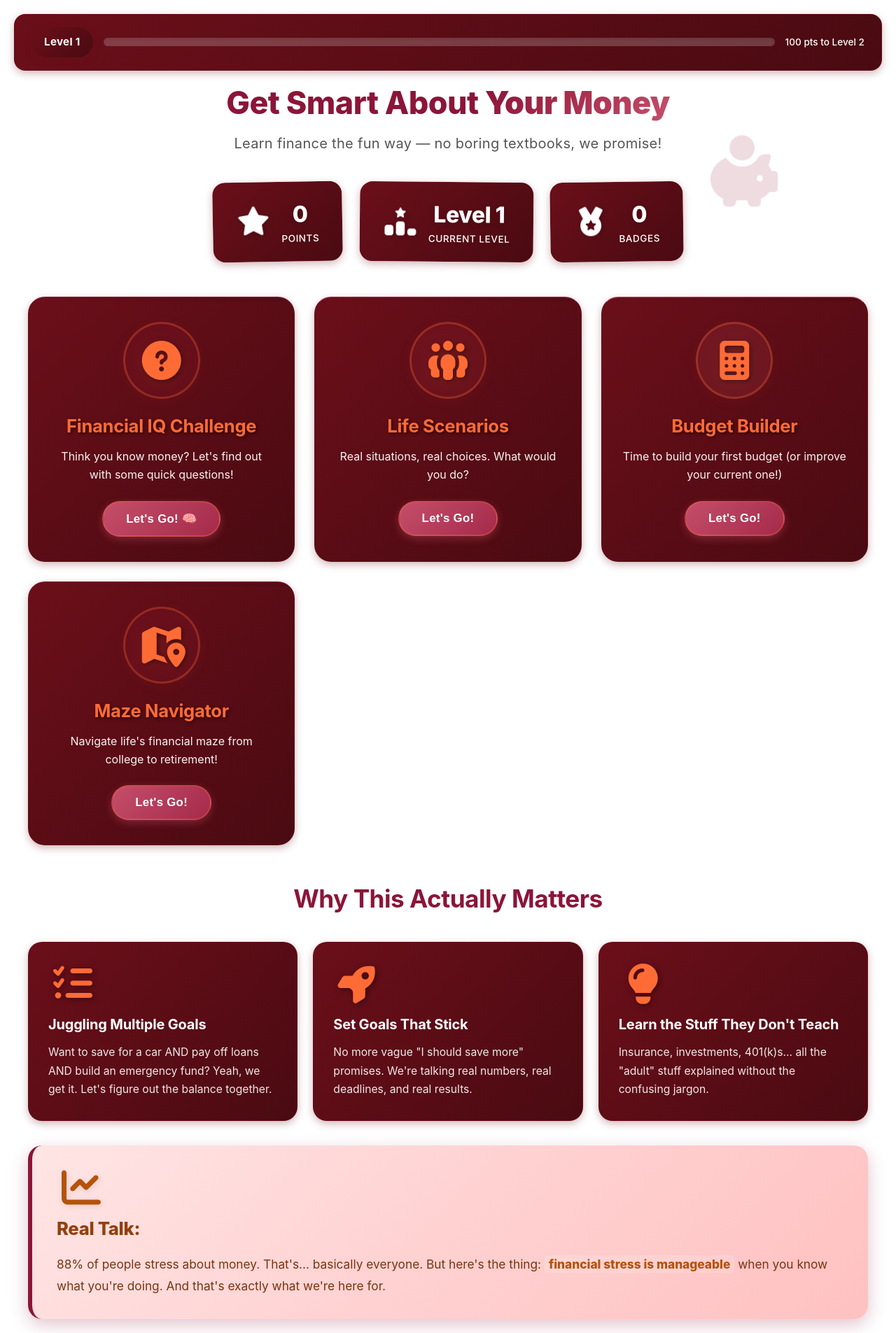
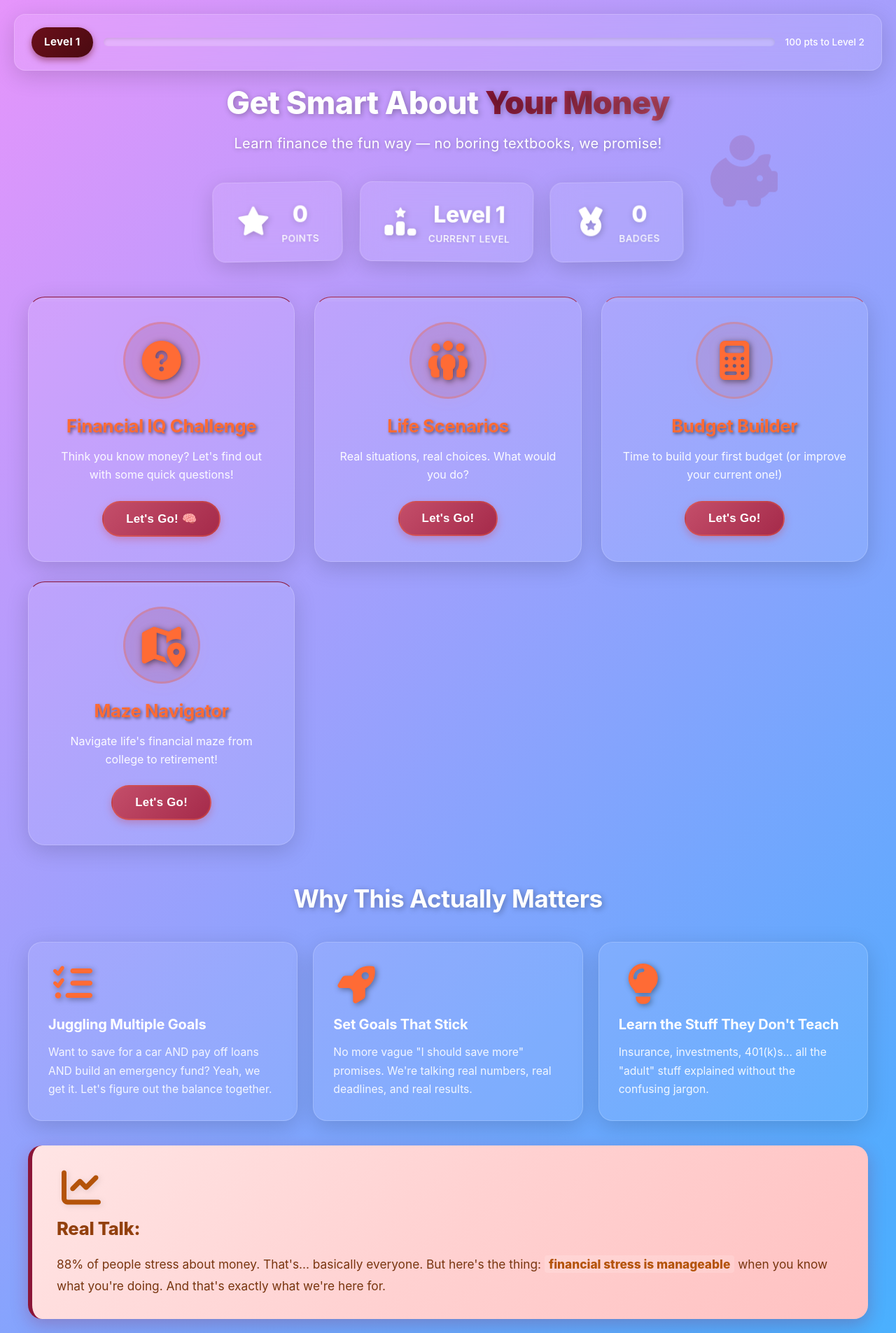
Before and after one commit to mohnish-dev/bulldawg_hackers, a React (Vite) app: page / in a window 1280 px wide. Shown: the whole page at 70% size. Built offline with nearby package versions, Linux system fonts and the light colour scheme.

Commit message:
Add vibrant gradient background with glassy card effects similar to original design

```diff
--- a/src/components/FinancialWellness/FinancialWellness.css
+++ b/src/components/FinancialWellness/FinancialWellness.css
@@ -1,11 +1,18 @@
 /* Financial Wellness Main Container */
 .financial-wellness-container {
   min-height: 100vh;
-  background: #ffffff;
+  background: linear-gradient(135deg, #667eea 0%, #764ba2 25%, #f093fb 50%, #4facfe 75%, #00f2fe 100%);
+  background-size: 400% 400%;
+  animation: gradientShift 15s ease infinite;
   padding: 20px;
   font-family: -apple-system, BlinkMacSystemFont, 'Segoe UI', 'Roboto', 'Oxygen', 'Ubuntu', 'Cantarell', sans-serif;
   position: relative;
   overflow-x: hidden;
+}
+
+@keyframes gradientShift {
+  0%, 100% { background-position: 0% 50%; }
+  50% { background-position: 100% 50%; }
 }
 
 /* Floating icon animation */
@@ -30,12 +37,14 @@
 
 /* Progress Tracker */
 .progress-tracker {
-  background: linear-gradient(135deg, #6b0f1a 0%, #4a0a11 100%);
+  background: rgba(255, 255, 255, 0.08);
+  backdrop-filter: blur(20px);
+  -webkit-backdrop-filter: blur(20px);
   border-radius: 16px;
   padding: 18px 24px;
   margin-bottom: 20px;
-  box-shadow: 0 4px 12px rgba(107, 15, 26, 0.3);
-  border: 1px solid rgba(107, 15, 26, 0.5);
+  box-shadow: 0 8px 32px rgba(0, 0, 0, 0.15);
+  border: 1px solid rgba(255, 255, 255, 0.18);
 }
 
 .tracker-content {
@@ -121,10 +130,10 @@
   font-size: 2.8rem;
   font-weight: 800;
   margin-bottom: 15px;
-  color: #8B1538;
+  color: #ffffff;
   line-height: 1.2;
   letter-spacing: -0.5px;
-  text-shadow: none;
+  text-shadow: 2px 2px 8px rgba(0, 0, 0, 0.3);
 }
 
 .gradient-text {
@@ -138,10 +147,11 @@
 
 .subtitle {
   font-size: 1.25rem;
-  color: #555555;
+  color: #ffffff;
   margin-bottom: 30px;
   font-weight: 400;
   letter-spacing: 0.3px;
+  text-shadow: 1px 1px 6px rgba(0, 0, 0, 0.3);
 }
 
 .stats-bar {
@@ -153,15 +163,17 @@
 }
 
 .stat-item {
-  background: linear-gradient(135deg, #6b0f1a 0%, #4a0a11 100%);
+  background: rgba(255, 255, 255, 0.08);
+  backdrop-filter: blur(20px);
+  -webkit-backdrop-filter: blur(20px);
   padding: 22px 32px;
   border-radius: 18px;
   display: flex;
   align-items: center;
   gap: 15px;
-  box-shadow: 0 4px 12px rgba(107, 15, 26, 0.3);
+  box-shadow: 0 8px 32px rgba(0, 0, 0, 0.15);
   transition: all 0.3s cubic-bezier(0.4, 0, 0.2, 1);
-  border: 1px solid rgba(107, 15, 26, 0.5);
+  border: 1px solid rgba(255, 255, 255, 0.18);
 }
 
 .stat-item-1 {
@@ -226,17 +238,19 @@
 }
 
 .module-card {
-  background: linear-gradient(135deg, #6b0f1a 0%, #4a0a11 100%);
+  background: rgba(255, 255, 255, 0.08);
+  backdrop-filter: blur(20px);
+  -webkit-backdrop-filter: blur(20px);
   border-radius: 24px;
   padding: 35px 30px;
   text-align: center;
   transition: all 0.4s cubic-bezier(0.4, 0, 0.2, 1);
   cursor: pointer;
   border-top: 6px solid;
-  box-shadow: 0 4px 12px rgba(107, 15, 26, 0.3);
+  box-shadow: 0 8px 32px rgba(0, 0, 0, 0.15);
   position: relative;
   overflow: hidden;
-  border: 1px solid rgba(107, 15, 26, 0.5);
+  border: 1px solid rgba(255, 255, 255, 0.18);
 }
 
 .module-card::before {
@@ -252,7 +266,8 @@
 
 .module-card:hover {
   transform: translateY(-12px) scale(1.02);
-  box-shadow: 0 16px 40px rgba(107, 15, 26, 0.5);
+  box-shadow: 0 16px 48px rgba(0, 0, 0, 0.25);
+  background: rgba(255, 255, 255, 0.12);
 }
 
 .module-icon {
@@ -345,11 +360,12 @@
 
 .info-section h2 {
   text-align: center;
-  color: #8B1538;
+  color: #ffffff;
   font-size: 2.2rem;
   margin-bottom: 35px;
   font-weight: 700;
   letter-spacing: -0.5px;
+  text-shadow: 2px 2px 8px rgba(0, 0, 0, 0.3);
 }
 
 .info-cards {
@@ -360,19 +376,22 @@
 }
 
 .info-card {
-  background: linear-gradient(135deg, #6b0f1a 0%, #4a0a11 100%);
+  background: rgba(255, 255, 255, 0.08);
+  backdrop-filter: blur(20px);
+  -webkit-backdrop-filter: blur(20px);
   border-radius: 20px;
   padding: 30px 28px;
   text-align: left;
   transition: all 0.3s ease;
-  box-shadow: 0 4px 12px rgba(107, 15, 26, 0.3);
+  box-shadow: 0 8px 32px rgba(0, 0, 0, 0.15);
   border-left: 4px solid rgba(255, 107, 53, 0.5);
-  border: 1px solid rgba(107, 15, 26, 0.5);
+  border: 1px solid rgba(255, 255, 255, 0.18);
 }
 
 .info-card:hover {
   transform: translateY(-6px);
-  box-shadow: 0 12px 24px rgba(107, 15, 26, 0.5);
+  box-shadow: 0 12px 36px rgba(0, 0, 0, 0.25);
+  background: rgba(255, 255, 255, 0.12);
   border-left-color: #FF6B35;
 }
 
@@ -497,15 +516,17 @@
 .budget-container {
   max-width: 900px;
   margin: 0 auto;
-  background: linear-gradient(135deg, #6b0f1a 0%, #4a0a11 100%);
+  background: rgba(255, 255, 255, 0.08);
+  backdrop-filter: blur(20px);
+  -webkit-backdrop-filter: blur(20px);
   border-radius: 20px;
   padding: 30px;
   min-height: 80vh;
   animation: fadeIn 0.5s ease;
   position: relative;
   overflow: hidden;
-  box-shadow: 0 4px 12px rgba(107, 15, 26, 0.3);
-  border: 1px solid rgba(107, 15, 26, 0.5);
+  box-shadow: 0 8px 32px rgba(0, 0, 0, 0.15);
+  border: 1px solid rgba(255, 255, 255, 0.18);
 }
 
 /* Header Styles */
```
